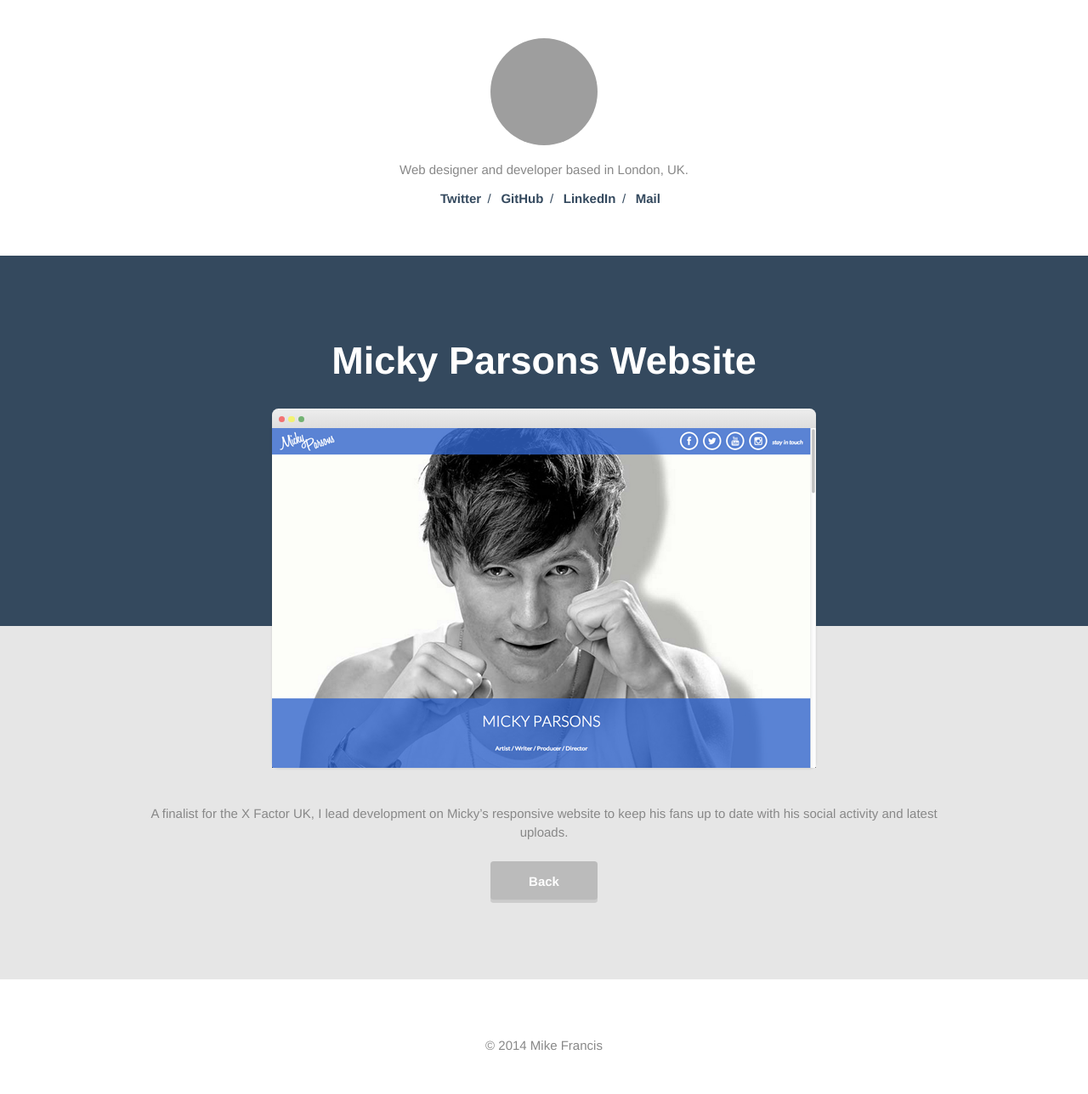
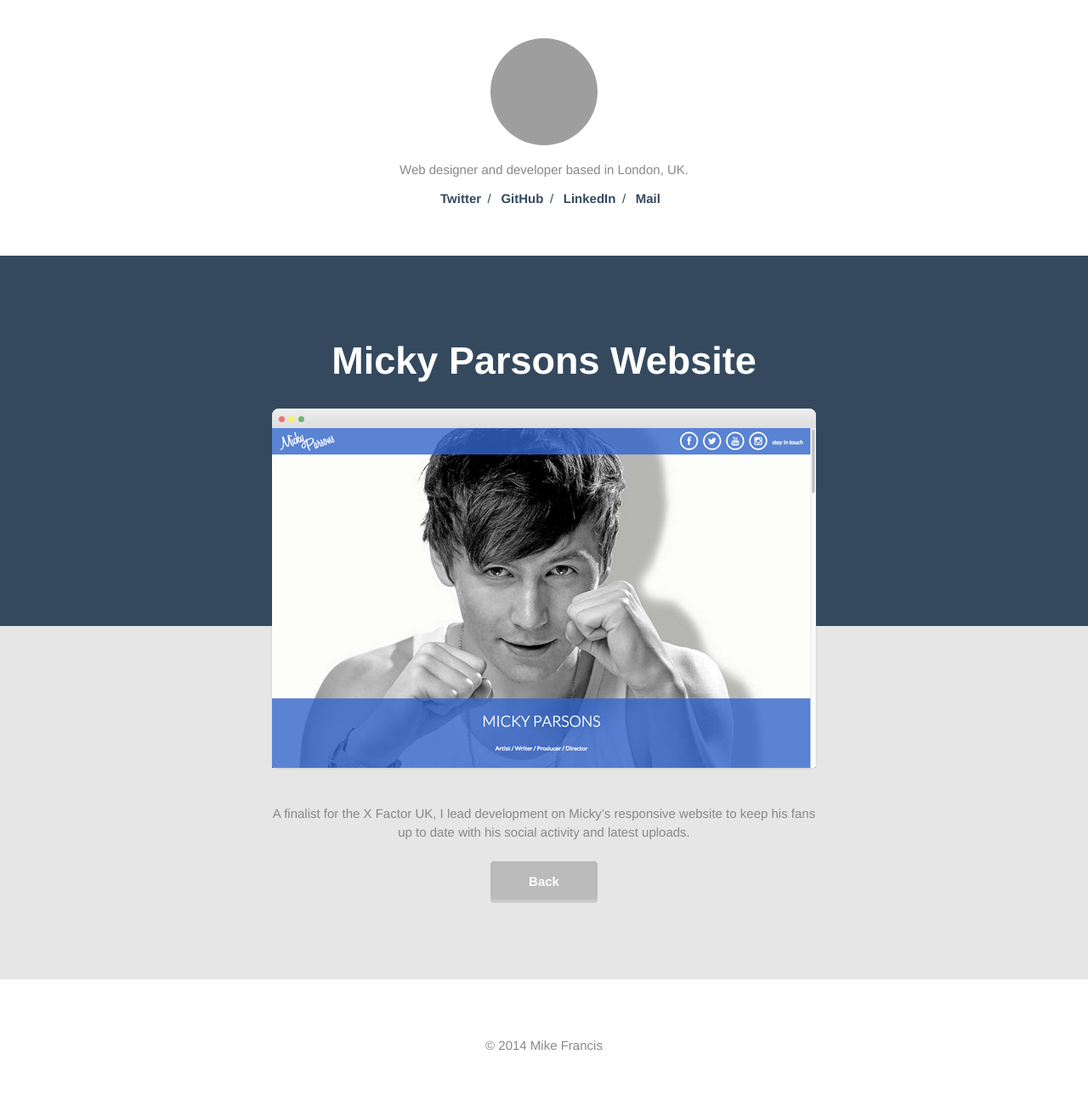
Before and after one commit to mikefrancis/mikefrancis.dev, a Jekyll site: the page built from _posts/2014-01-01-micky-parsons-website.md, in a window 1280 px wide. Shown: the whole page at 85% size. Built offline with Jekyll 4.4.1, drawn with Linux system fonts in a browser that asks for light colours; grey boxes are pictures that could not be loaded.

Commit message:
text width

```diff
--- a/css/style.css
+++ b/css/style.css
@@ -189,7 +189,8 @@
 }
 
 .project--single .project__content {
-  margin-top: 8rem;
+  margin: 8rem auto 0;
+  max-width: 640px;
 }
 
 @media screen and (max-width: 768px) {
```
Also changed, not shown: css/dist/style.css (+1 -1 lines).
